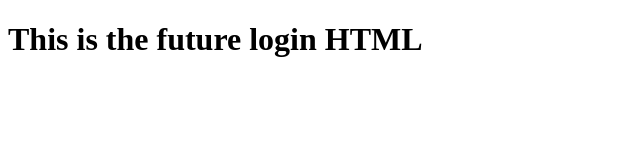
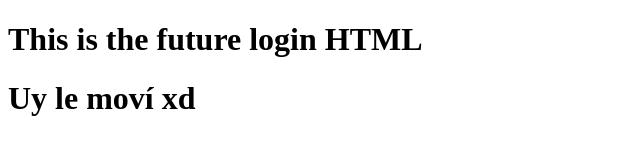
Before and after one commit to RomericoJr/repoTest3, a plain HTML site: page login.html in a window 1280 px wide. Shown: the whole page, without its empty margins (0-640 px from the left). Drawn offline with Linux system fonts and the light colour scheme.

Commit message:
Cambios en el proyecto
Nomás le moví xd

```diff
--- a/login.html
+++ b/login.html
@@ -8,5 +8,6 @@
 </head>
 <body>
     <h1>This is the future login HTML</h1>
+    <h1>Uy le moví xd</h1>
 </body>
 </html>
--- a/roy.js
+++ b/roy.js
@@ -0,0 +1 @@
+//Primer comentario :D
```
